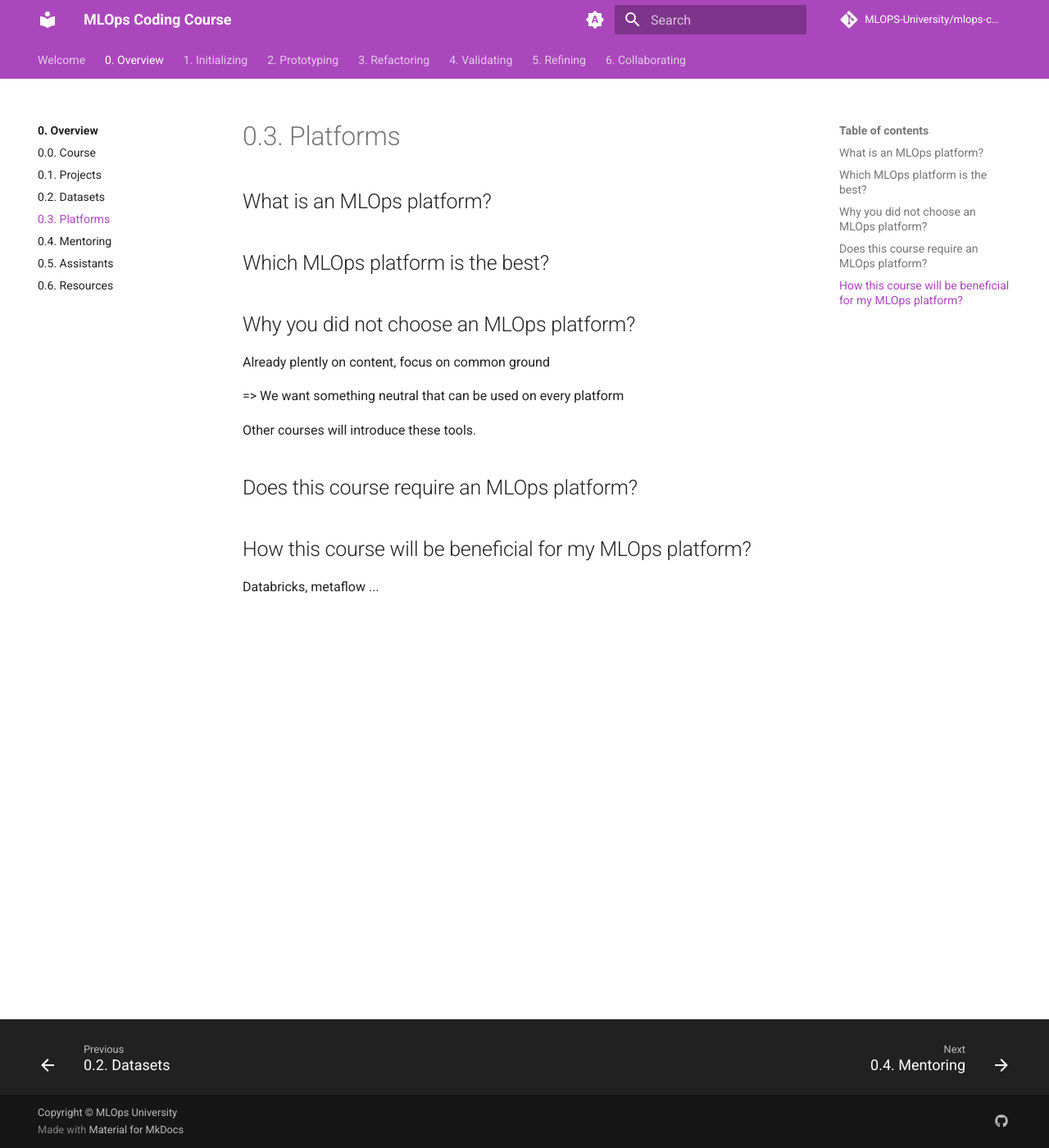
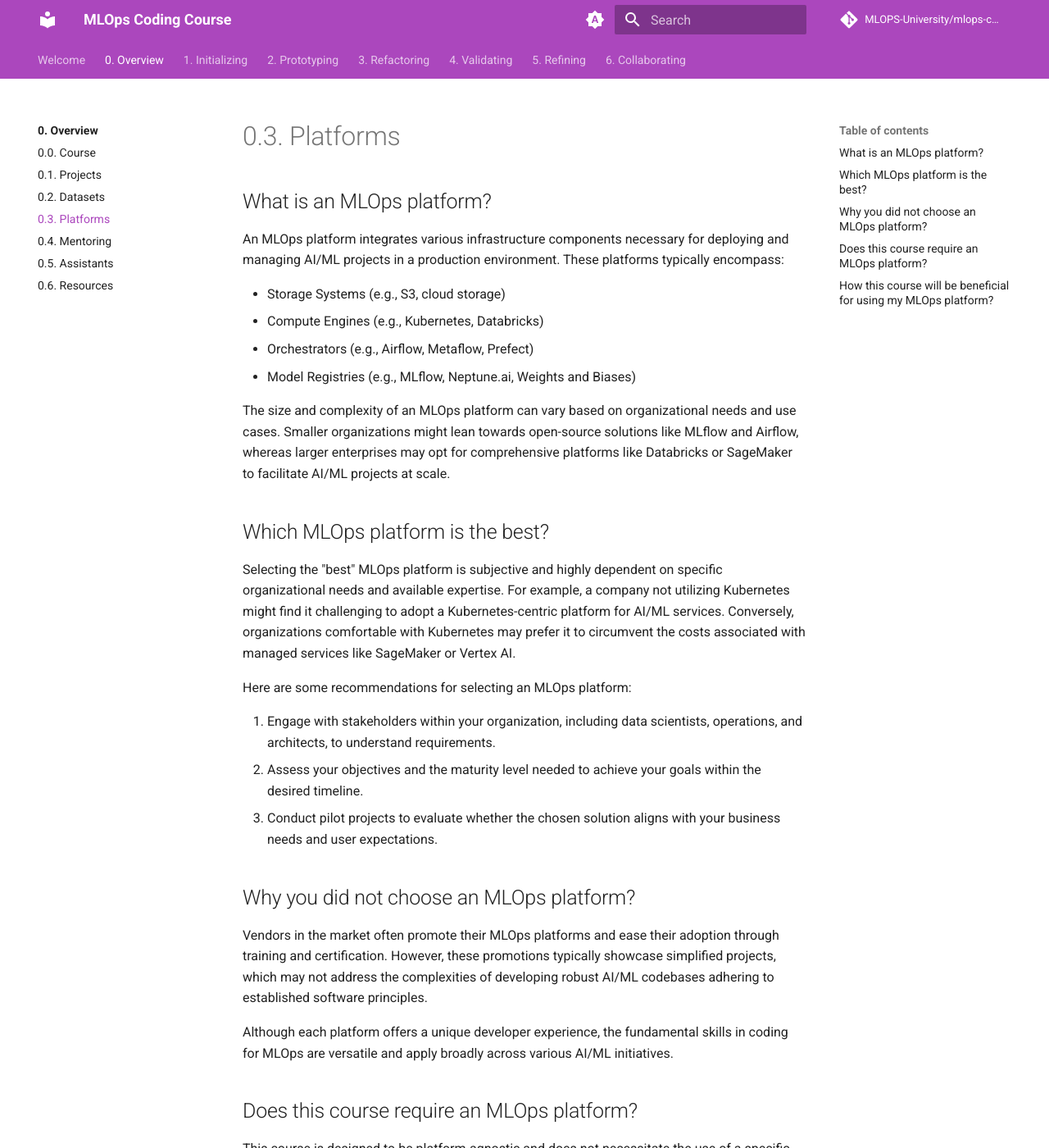
Before and after one commit to MLOps-Courses/mlops-coding-course, an MkDocs documentation site: the page built from docs/0. Overview/0.3. Platforms.md, in a window 1280 px wide and 1400 px high. Shown: the whole window at 82% size. Built offline with MkDocs 1.6.1 and Material for MkDocs 9.7.7, drawn with Linux system fonts in a browser that asks for light colours; comment, search, counter and statistics services are not loaded; some of the changed text lies outside the part shown.

```diff
--- a/docs/0. Overview/0.3. Platforms.md
+++ b/docs/0. Overview/0.3. Platforms.md
@@ -2,18 +2,39 @@
 
 ## What is an MLOps platform?
 
+An MLOps platform integrates various infrastructure components necessary for deploying and managing AI/ML projects in a production environment. These platforms typically encompass:
+
+- Storage Systems (e.g., S3, cloud storage)
+- Compute Engines (e.g., Kubernetes, Databricks)
+- Orchestrators (e.g., Airflow, Metaflow, Prefect)
+- Model Registries (e.g., MLflow, Neptune.ai, Weights and Biases)
+
+The size and complexity of an MLOps platform can vary based on organizational needs and use cases. Smaller organizations might lean towards open-source solutions like MLflow and Airflow, whereas larger enterprises may opt for comprehensive platforms like Databricks or SageMaker to facilitate AI/ML projects at scale.
+
 ## Which MLOps platform is the best?
+
+Selecting the "best" MLOps platform is subjective and highly dependent on specific organizational needs and available expertise. For example, a company not utilizing Kubernetes might find it challenging to adopt a Kubernetes-centric platform for AI/ML services. Conversely, organizations comfortable with Kubernetes may prefer it to circumvent the costs associated with managed services like SageMaker or Vertex AI.
+
+Here are some recommendations for selecting an MLOps platform:
+
+1. Engage with stakeholders within your organization, including data scientists, operations, and architects, to understand requirements.
+1. Assess your objectives and the maturity level needed to achieve your goals within the desired timeline.
+1. Conduct pilot projects to evaluate whether the chosen solution aligns with your business needs and user expectations.
 
 ## Why you did not choose an MLOps platform?
 
-Already plently on content, focus on common ground
+Vendors in the market often promote their MLOps platforms and ease their adoption through training and certification. However, these promotions typically showcase simplified projects, which may not address the complexities of developing robust AI/ML codebases adhering to established software principles.
 
-=> We want something neutral that can be used on every platform
-
-Other courses will introduce these tools.
+Although each platform offers a unique developer experience, the fundamental skills in coding for MLOps are versatile and apply broadly across various AI/ML initiatives.
 
 ## Does this course require an MLOps platform?
 
-## How this course will be beneficial for my MLOps platform?
+This course is designed to be platform-agnostic and does not necessitate the use of a specific MLOps platform. Participants are encouraged to tailor the course content to fit the technological landscape of their organizations. This may include incorporating elements like environment management (e.g., development, staging, pre-production) and additional libraries or aligning it with existing organizational practices.
 
-Databricks, metaflow ...
+For example, if an organization prefers using internal tools over GitHub, such as GitLab or Azure DevOps, the course content can be adapted accordingly, ensuring that each chapter is relevant and applicable within your specific context.
+
+## How this course will be beneficial for using my MLOps platform?
+
+While MLOps platforms support a wide array of software artifacts, from notebooks to scripts and Python packages, leveraging Python packages is often the most maintainable and robust approach. This course will guide you in integrating these packages with the broader Python ecosystem (e.g., pytest, coverage) and managing them efficiently via software repositories (e.g., PyPI, AWS CodeArtifact, Docker Hub).
+
+Given the inherent complexity of MLOps projects, this course emphasizes developing high-quality, bug-free code, enabling you to concentrate on other critical aspects of your projects, such as data and model management, as well as orchestrator execution.
--- a/mkdocs.yml
+++ b/mkdocs.yml
@@ -24,12 +24,14 @@ theme:
         name: Switch to light mode
     - media: "(prefers-color-scheme: light)"
       scheme: default
+      accent: cyan
       primary: purple
       toggle:
         icon: material/brightness-7
         name: Switch to dark mode
     - media: "(prefers-color-scheme: dark)"
       scheme: slate
+      accent: cyan
       primary: purple
       toggle:
         icon: material/brightness-4
```
